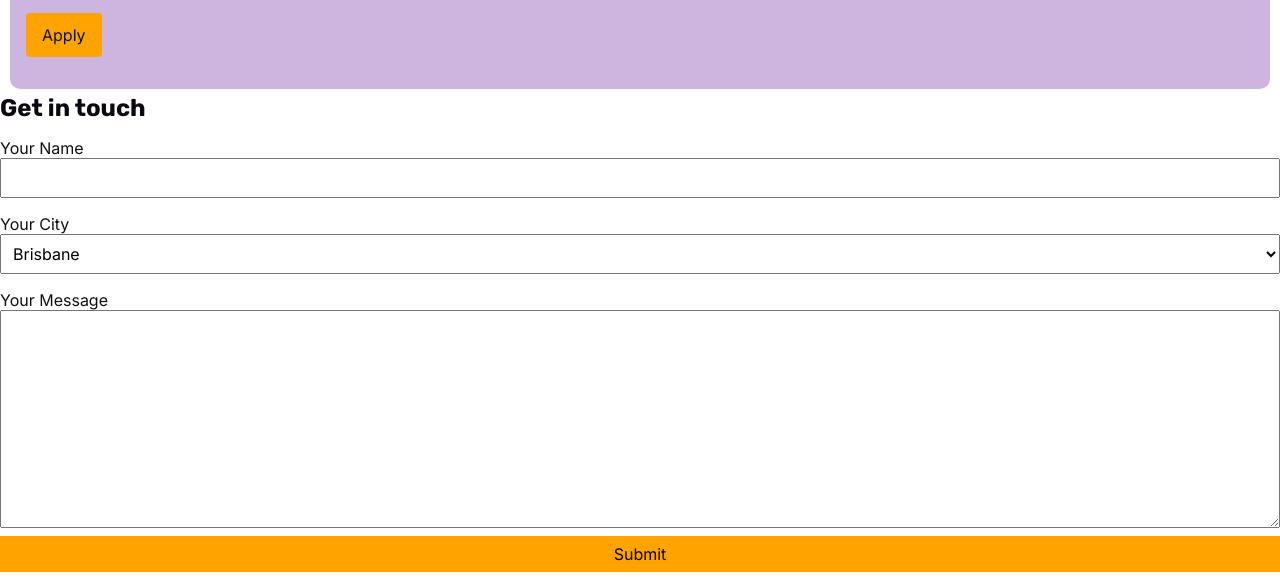
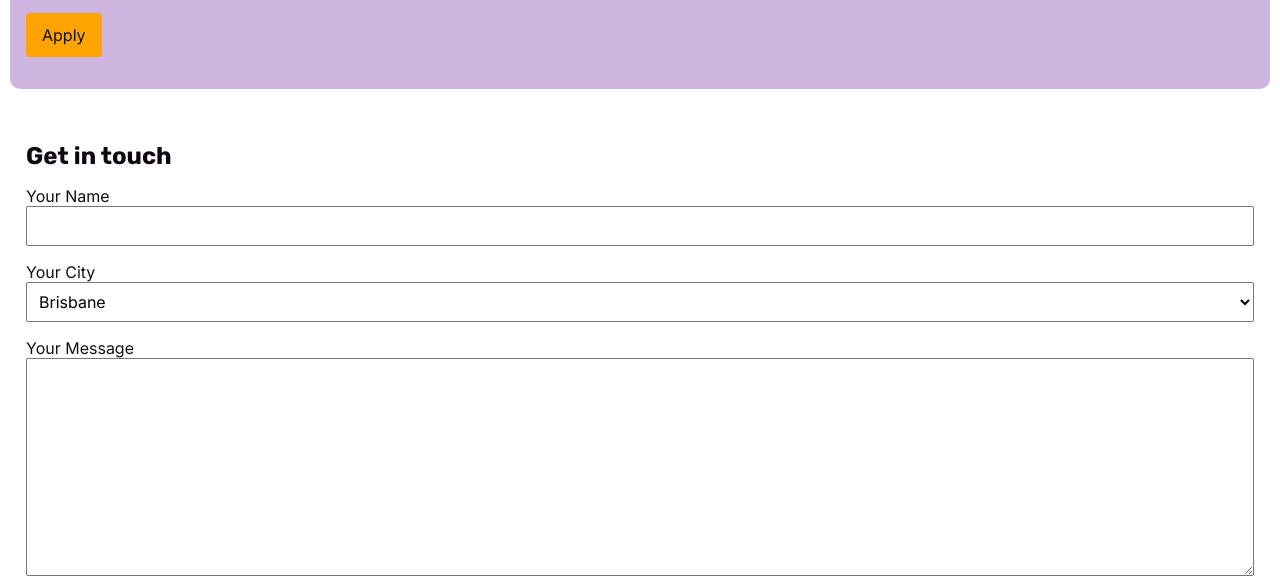
Before and after one commit to tscott-1/inaugarul_website, a plain HTML site: page index.html in a window 1280 px wide. Shown: the part 951-1532 px from the top of the page. Drawn offline with Linux system fonts and the light colour scheme.

Commit message:
saving and committing style.css

```diff
--- a/style.css
+++ b/style.css
@@ -191,7 +191,7 @@ ol li{
        margin-bottom: 16px;
      }
 
-     + /* .contact-form */
+     /* .contact-form */
  .contact-form {
    padding: 48px 16px;
    border-radius: 10px;
```
